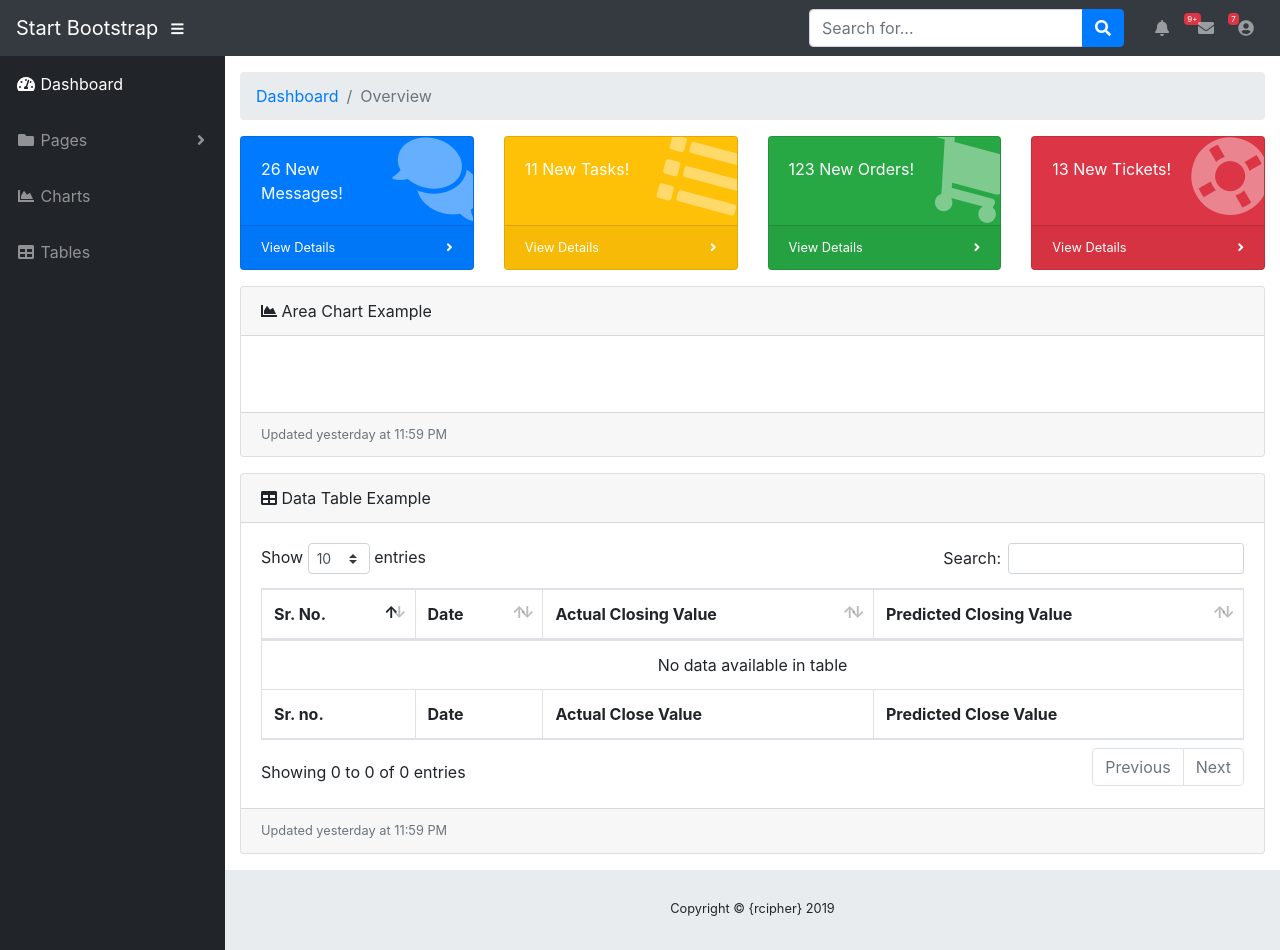
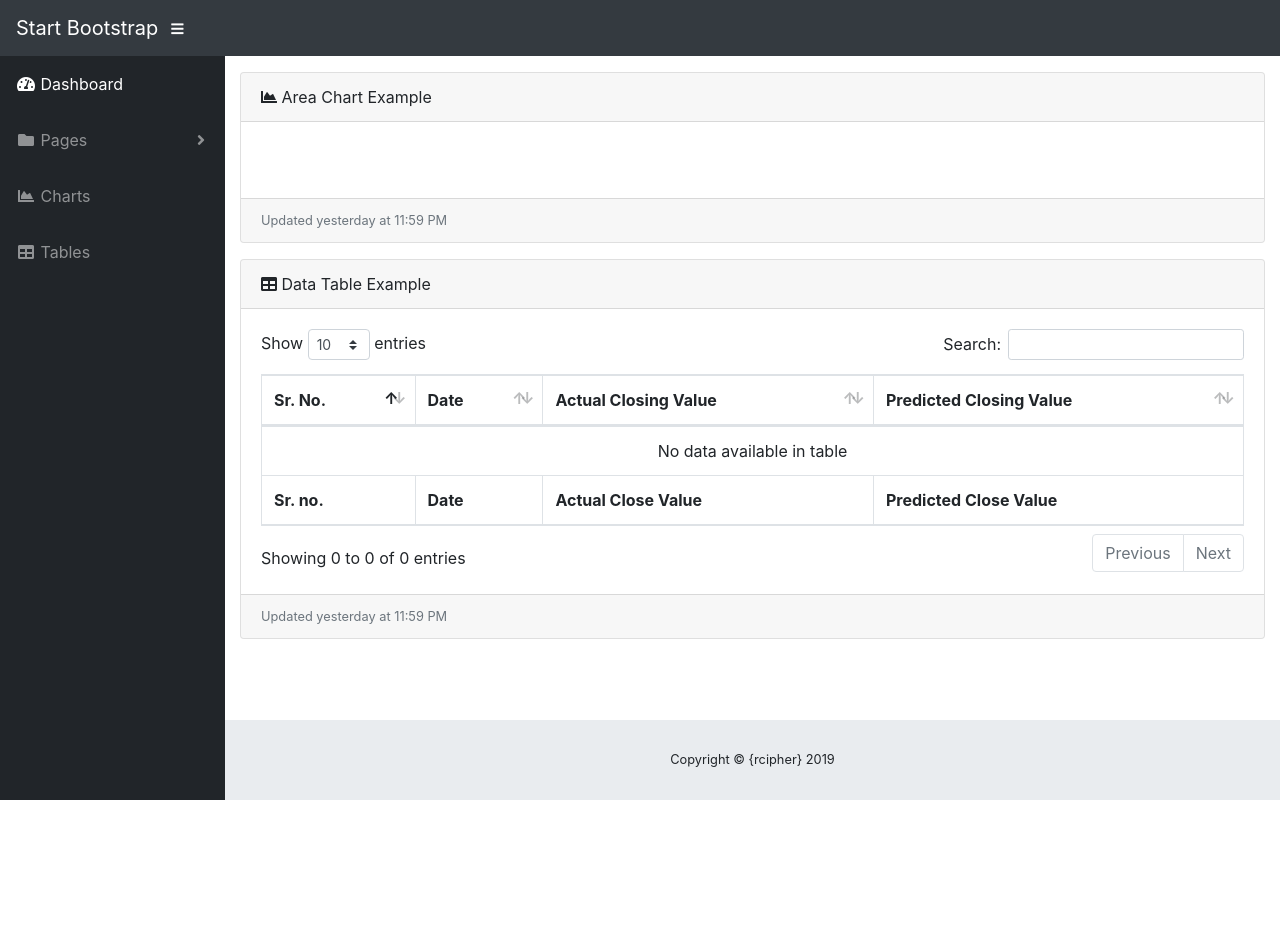
Before and after one commit to Saga2149/Stock_Price_Prediction, a Django app: page /stock/home/ in a window 1280 px wide. After the commit the page ends 800 px from the top, so only its background shows below. Run offline with Django 3.2, Linux system fonts and the light colour scheme; data that the repository does not hold is empty; some libraries are stand-ins or nearby versions.

Commit message:
<ravindra:index.html edited>

```diff
--- a/templates/front_end/index.html
+++ b/templates/front_end/index.html
@@ -34,7 +34,7 @@
     </button>
 
     <!-- Navbar Search -->
-    <form class="d-none d-md-inline-block form-inline ml-auto mr-0 mr-md-3 my-2 my-md-0">
+   <!-- <form class="d-none d-md-inline-block form-inline ml-auto mr-0 mr-md-3 my-2 my-md-0">
       <div class="input-group">
         <input type="text" class="form-control" placeholder="Search for..." aria-label="Search" aria-describedby="basic-addon2">
         <div class="input-group-append">
@@ -44,9 +44,9 @@
         </div>
       </div>
     </form>
-
+    -->
     <!-- Navbar -->
-    <ul class="navbar-nav ml-auto ml-md-0">
+    <!--<ul class="navbar-nav ml-auto ml-md-0">
       <li class="nav-item dropdown no-arrow mx-1">
         <a class="nav-link dropdown-toggle" href="#" id="alertsDropdown" role="button" data-toggle="dropdown" aria-haspopup="true" aria-expanded="false">
           <i class="fas fa-bell fa-fw"></i>
@@ -60,7 +60,7 @@
         </div>
       </li>
       <li class="nav-item dropdown no-arrow mx-1">
-        <a class="nav-link dropdown-toggle" href="#" id="messagesDropdown" role="button" data-toggle="dropdown" aria-haspopup="true" aria-expanded="false">
+        <a class="nav-link dropdown-toggle" href="#" id="`agesDropdown" role="button" data-toggle="dropdown" aria-haspopup="true" aria-expanded="false">
           <i class="fas fa-envelope fa-fw"></i>
           <span class="badge badge-danger">7</span>
         </a>
@@ -83,7 +83,7 @@
         </div>
       </li>
     </ul>
-
+  -->
   </nav>
 
   <div id="wrapper">
@@ -129,15 +129,15 @@
       <div class="container-fluid">
 
         <!-- Breadcrumbs-->
-        <ol class="breadcrumb">
+       <!-- <ol class="breadcrumb">
           <li class="breadcrumb-item">
             <a href="#">Dashboard</a>
           </li>
           <li class="breadcrumb-item active">Overview</li>
         </ol>
-
+        -->
         <!-- Icon Cards-->
-        <div class="row">
+      <!--  <div class="row">
           <div class="col-xl-3 col-sm-6 mb-3">
             <div class="card text-white bg-primary o-hidden h-100">
               <div class="card-body">
@@ -202,7 +202,7 @@
               </a>
             </div>
           </div>
-        </div>
+        </div>   -->
 
         <!-- Area Chart Example-->
         <div class="card mb-3">
@@ -313,7 +313,6 @@
 </body>
 <script>
 $(document).ready(function(){
-
   $.ajax(
     {
         type:"GET",
@@ -325,7 +324,6 @@ $(document).ready(function(){
             var tableData="";
             for(var i=0;i<data["Date"].length;i++){
               label.push(data["Date"][i].toString());
-
               tableData+="<tr>"+
                         "<td>"+i+"</td>"+
                         "<td>"+data["Date"][i]+"</td>"+
@@ -333,12 +331,11 @@ $(document).ready(function(){
                         "<td>"+data["Predictions"][i]+"</td>"+
                         "</tr>";
             }
-            console.log(tableData);
+            //console.log(tableData);
             $('#dataList').html(tableData);
 
             Chart.defaults.global.defaultFontFamily = '-apple-system,system-ui,BlinkMacSystemFont,"Segoe UI",Roboto,"Helvetica Neue",Arial,sans-serif';
             Chart.defaults.global.defaultFontColor = '#292b2c';
-
             // Area Chart Example
             var ctx = document.getElementById("myAreaChart");
             var myLineChart = new Chart(ctx, {
@@ -391,8 +388,6 @@ $(document).ready(function(){
               }
             });
 
-
-
         }
      });
 });
```
